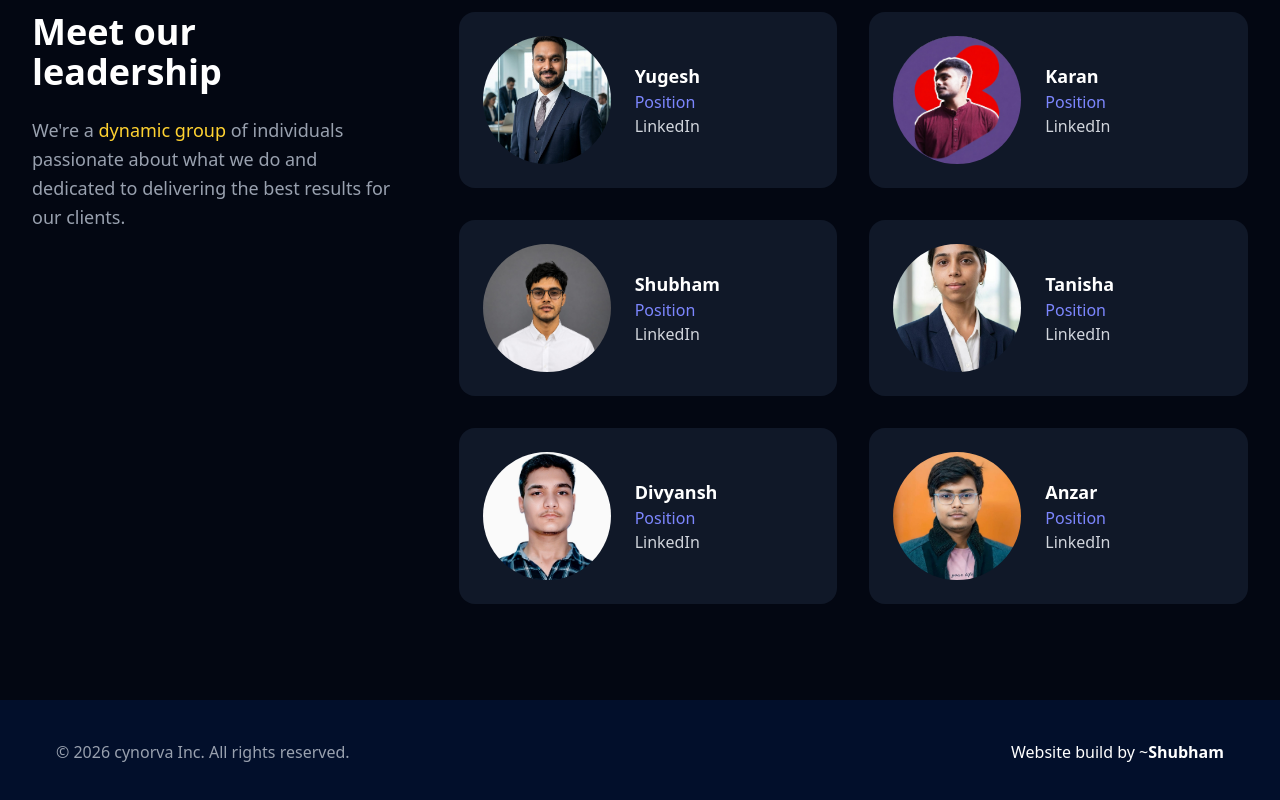
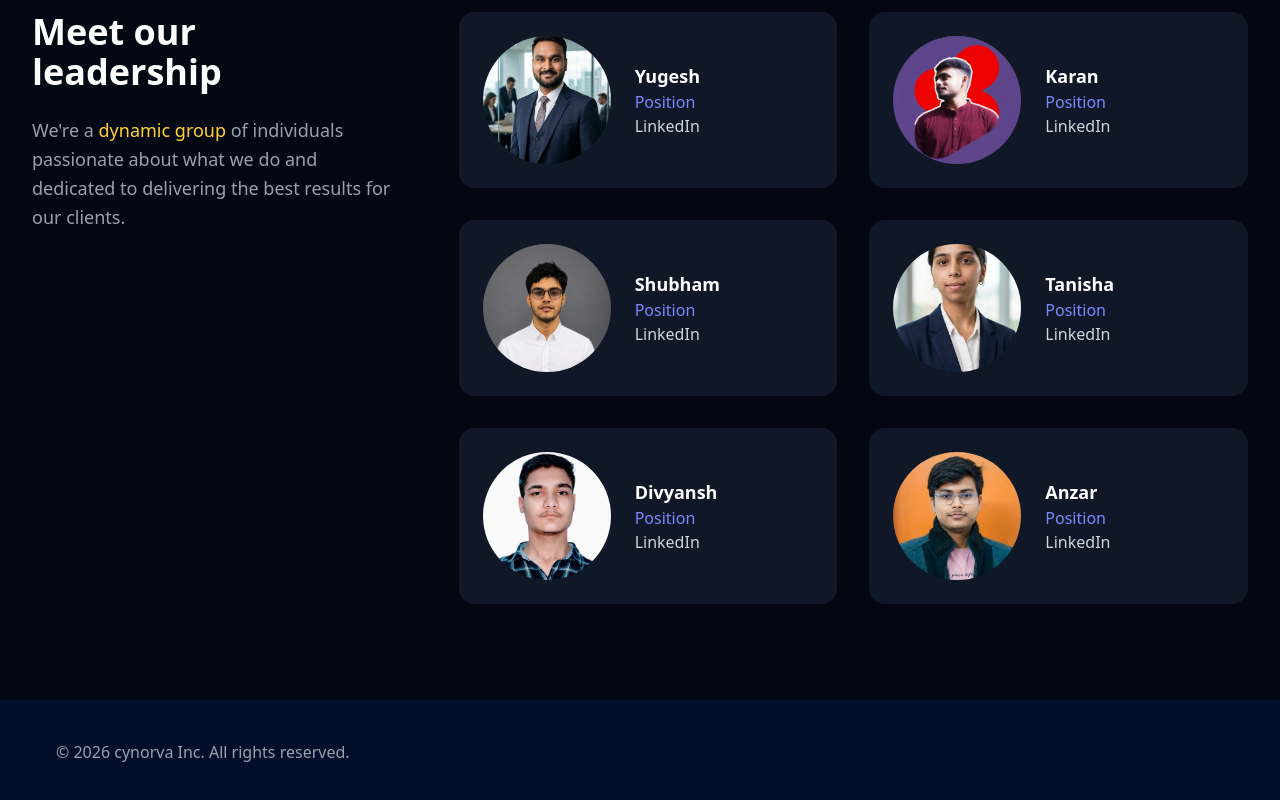
Before and after one commit to shubh-q10/VESOURA, a website: page index.html in a window 1280 px wide. Shown: the part 1633-2433 px from the top of the page. Drawn offline with Linux system fonts and the light colour scheme.

Commit message:
footar removed

```diff
--- a/index.html
+++ b/index.html
@@ -576,10 +576,7 @@
         </div>
 
 
-        <div class="flex gap-6">
-          <div class="text-white  font-extralight">
-          Website build by ~<a aria-placeholder="Shubh" href="https://github.com/shubh-q10"><span class="text-white font-semibold" >Shubham</span></a>
-        </div>
+
 
         </div>
       </div>
```
